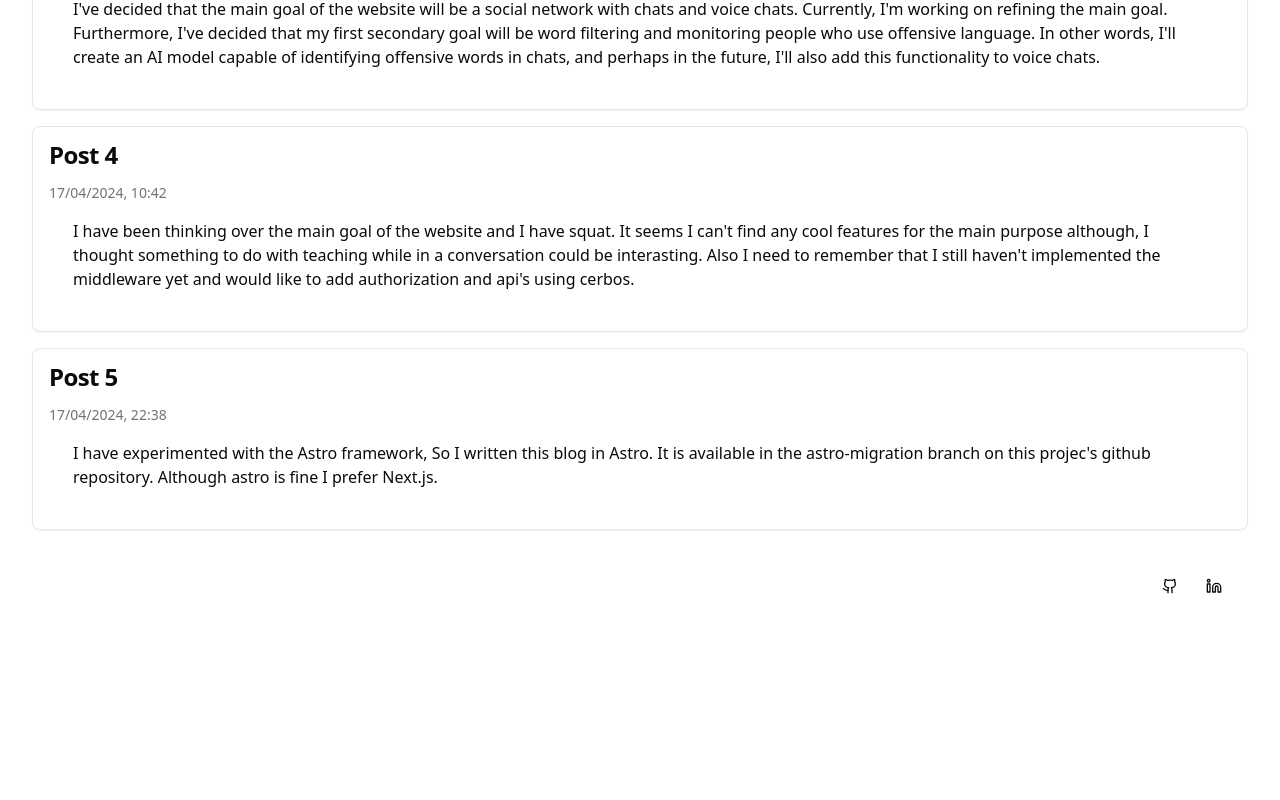
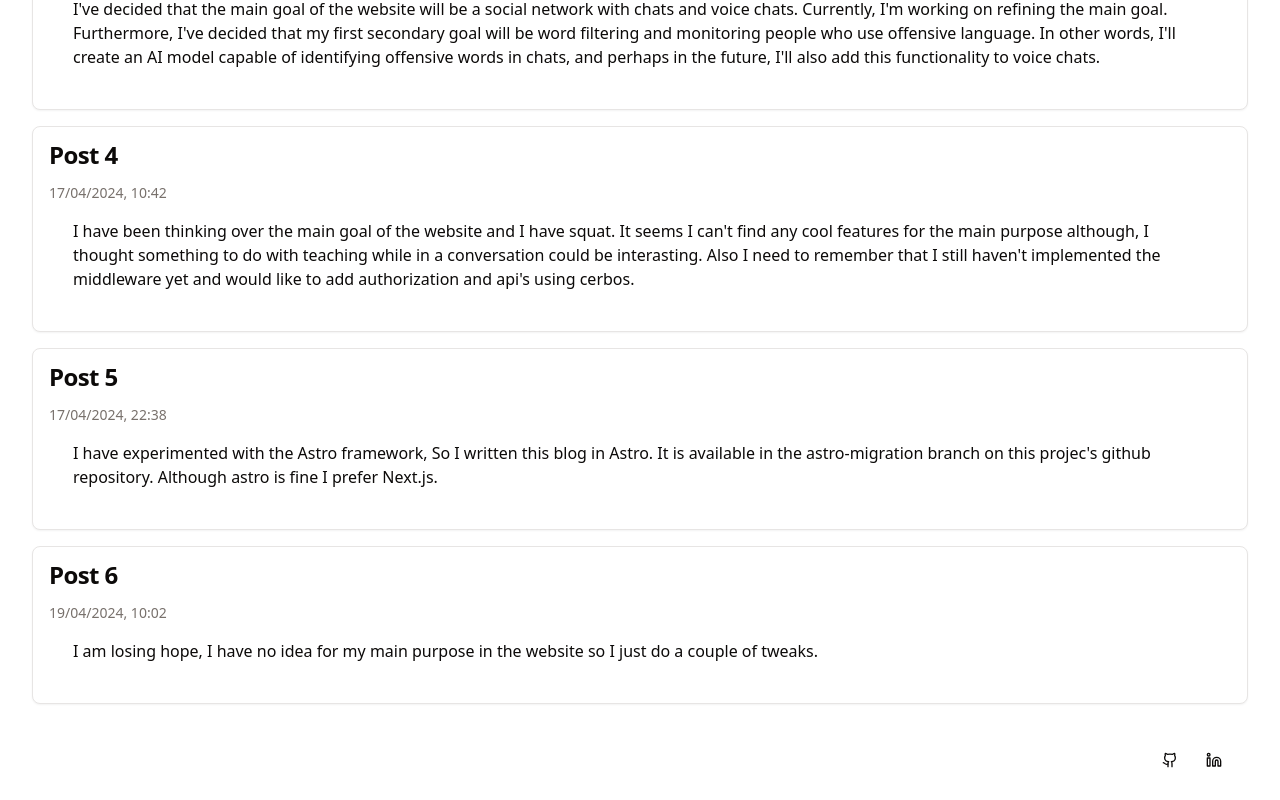
Before and after one commit to table-harmony/blogharmony, a Next.js app: page / in a window 1280 px wide. Shown: the part 971-1771 px from the top of the page. Before the commit the page ends 1597 px from the top, so only its background shows below. Built offline with nearby package versions, Linux system fonts and the light colour scheme.

Commit message:
Update page.tsx

```diff
--- a/src/app/(main)/page.tsx
+++ b/src/app/(main)/page.tsx
@@ -80,6 +80,14 @@ export default function Home() {
           Next.js.
         </CardContent>
       </Card>
+      <Card className="space-y-4 p-4">
+        <CardTitle>Post 6</CardTitle>
+        <CardDescription>19/04/2024, 10:02</CardDescription>
+        <CardContent>
+          I am losing hope, I have no idea for my main purpose in the website so
+          I just do a couple of tweaks.
+        </CardContent>
+      </Card>
     </div>
   );
 }
```
